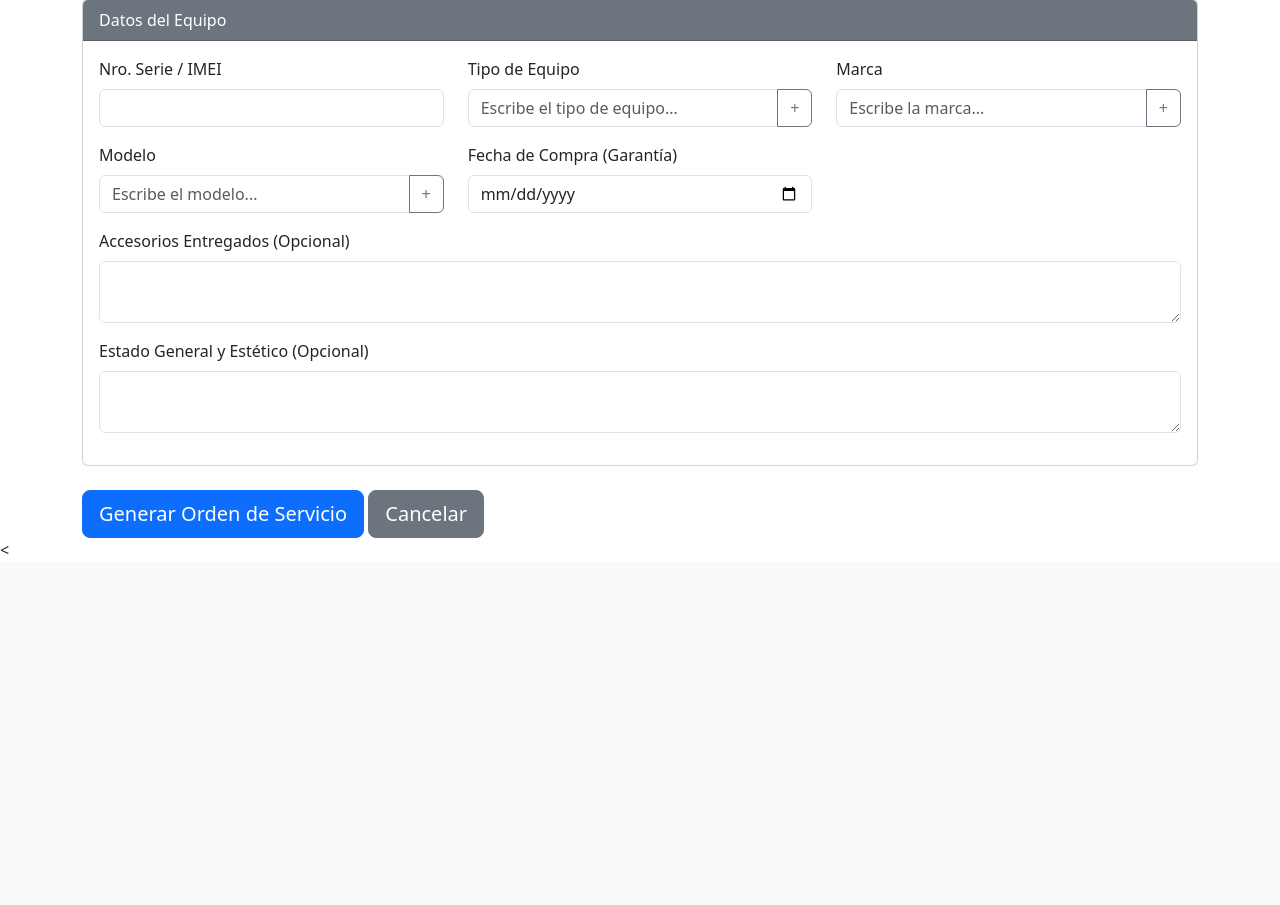
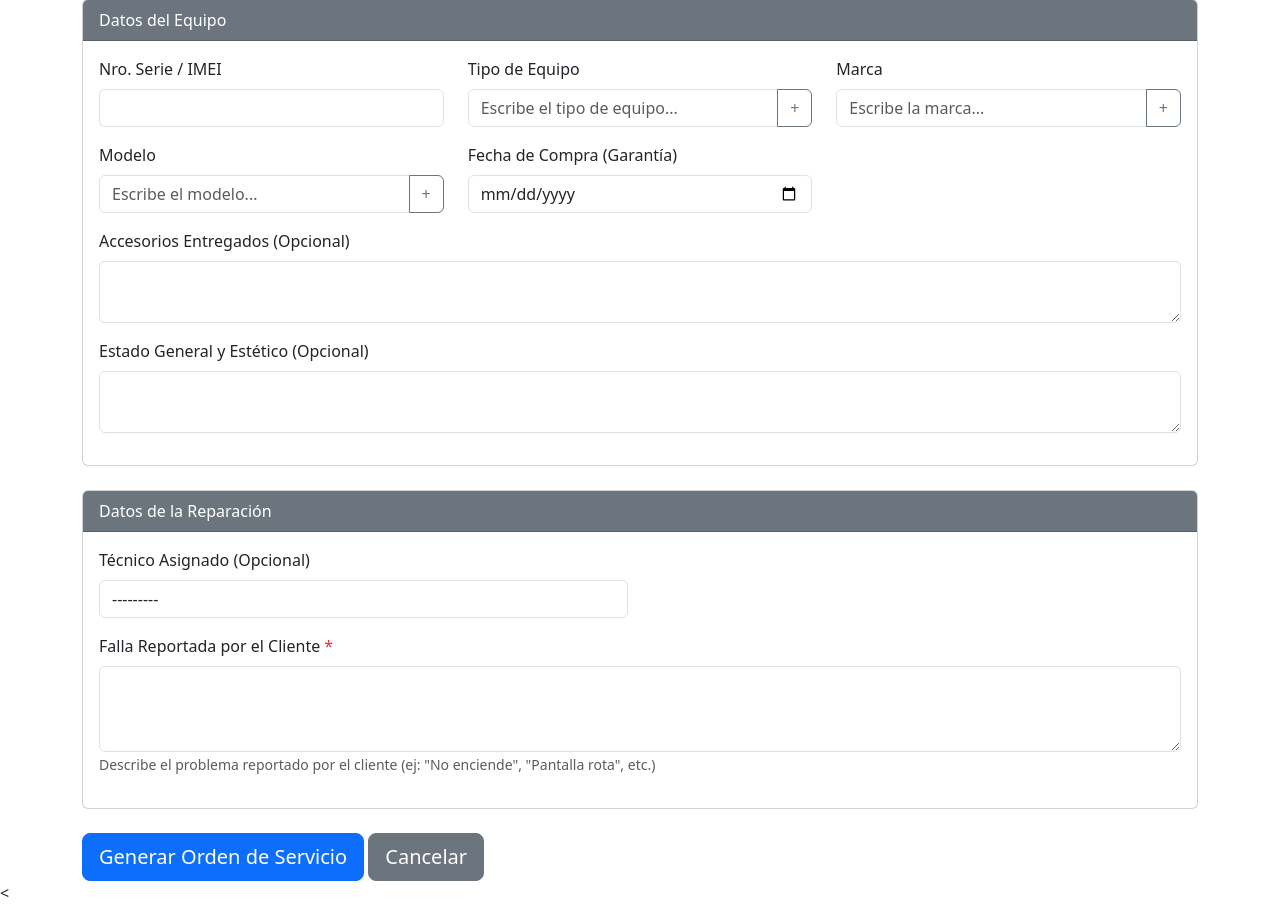
Before and after one commit to Andreswal/progsertec25.2, a Django app: page /servicios/crear/ in a window 1280 px wide. Shown: the part 431-1336 px from the top of the page. Before the commit the page ends 985 px from the top, so only its background shows below. Run offline with Django 5.2, Linux system fonts and the light colour scheme; data that the repository does not hold is empty; some libraries are stand-ins or nearby versions.

Commit message:
reparacioni de errores y creacion de campo de falla declarada

```diff
--- a/gestion_servicios/forms.py
+++ b/gestion_servicios/forms.py
@@ -1,3 +1,6 @@
+
+# gestion_servicios/forms.py
+
 from django import forms
 from .models import Cliente, Equipo, Reparacion, TipoEquipo, Marca, Modelo
 
@@ -26,16 +29,16 @@ class EquipoForm(forms.ModelForm):
     Los campos tipo, marca y modelo se envían como IDs y se convierten a objetos.
     """
 
-    # 🌟 Redefinir campos como IntegerField con HiddenInput
-    tipo = forms.IntegerField(
+    # 🌟 Redefinir campos como CharField para aceptar tanto IDs como texto
+    tipo = forms.CharField(
         required=False,
         widget=forms.HiddenInput(attrs={'id': 'id_tipo'})
     )
-    marca = forms.IntegerField(
+    marca = forms.CharField(
         required=False,
         widget=forms.HiddenInput(attrs={'id': 'id_marca'})
     )
-    modelo = forms.IntegerField(
+    modelo = forms.CharField(
         required=False,
         widget=forms.HiddenInput(attrs={'id': 'id_modelo'})
     )
--- a/gestion_servicios/templates/gestion_servicios/crear_servicio.html
+++ b/gestion_servicios/templates/gestion_servicios/crear_servicio.html
@@ -196,8 +196,46 @@
                         <div class="text-danger small">{{ error }}</div>
                     {% endfor %}
                 </div>
+
             </div>
         </div>
+
+        <!-- ============================================ -->
+    <!-- NUEVA SECCIÓN: DATOS DE LA REPARACIÓN -->
+    <!-- ============================================ -->
+    <div class="card mb-4">
+        <div class="card-header bg-secondary text-white">
+            Datos de la Reparación
+        </div>
+        <div class="card-body">
+            <!-- Técnico Asignado (Opcional) -->
+            <div class="row">
+                <div class="col-md-6 mb-3">
+                    <label for="{{ reparacion_form.tecnico_asignado.id_for_label }}" class="form-label">
+                        Técnico Asignado (Opcional)
+                    </label>
+                    {{ reparacion_form.tecnico_asignado }}
+                    {% for error in reparacion_form.tecnico_asignado.errors %}
+                        <div class="text-danger small">{{ error }}</div>
+                    {% endfor %}
+                </div>
+            </div>
+
+            <!-- Falla Reportada (OBLIGATORIO) -->
+            <div class="mb-3">
+                <label for="{{ reparacion_form.falla_reportada.id_for_label }}" class="form-label">
+                    Falla Reportada por el Cliente <span class="text-danger">*</span>
+                </label>
+                {{ reparacion_form.falla_reportada }}
+                {% for error in reparacion_form.falla_reportada.errors %}
+                    <div class="text-danger small">{{ error }}</div>
+                {% endfor %}
+                <small class="form-text text-muted">
+                    Describe el problema reportado por el cliente (ej: "No enciende", "Pantalla rota", etc.)
+                </small>
+            </div>
+        </div>
+    </div>
 
         <button type="submit" class="btn btn-primary btn-lg">Generar Orden de Servicio</button>
         <a href="{% url 'lista_servicios' %}" class="btn btn-secondary btn-lg">Cancelar</a>
@@ -647,4 +685,91 @@
         });
     });
     </script>
+
+<script>
+    // ============================================
+    // VALIDACIÓN ANTES DE ENVIAR EL FORMULARIO
+    // Asegura que los campos hidden tengan valores
+    // ============================================
+    document.addEventListener('DOMContentLoaded', function() {
+        const form = document.querySelector('form[method="post"]');
+
+        if (form) {
+            form.addEventListener('submit', function(e) {
+                // 🌟 PASO 1: Capturar campos de autocompletado
+                const inputTipo = document.getElementById('tipo-autocomplete-input');
+                const hiddenTipo = document.getElementById('id_tipo');
+
+                const inputMarca = document.getElementById('marca-autocomplete-input');
+                const hiddenMarca = document.getElementById('id_marca');
+
+                const inputModelo = document.getElementById('modelo-autocomplete-input');
+                const hiddenModelo = document.getElementById('id_modelo');
+
+                // 🌟 PASO 2: Si el usuario escribió texto pero no seleccionó de la lista,
+                // copiar el texto al campo hidden para que Django lo procese
+
+                if (inputTipo && inputTipo.value && !hiddenTipo.value) {
+                    console.log('⚠️ Tipo no tiene ID, usando texto:', inputTipo.value);
+                    hiddenTipo.value = inputTipo.value;
+                }
+
+                if (inputMarca && inputMarca.value && !hiddenMarca.value) {
+                    console.log('⚠️ Marca no tiene ID, usando texto:', inputMarca.value);
+                    hiddenMarca.value = inputMarca.value;
+                }
+
+                if (inputModelo && inputModelo.value && !hiddenModelo.value) {
+                    console.log('⚠️ Modelo no tiene ID, usando texto:', inputModelo.value);
+                    hiddenModelo.value = inputModelo.value;
+                }
+
+                // 🌟 PASO 3: Debug - Ver qué valores se enviarán
+                console.log('📤 Valores a enviar:');
+                console.log('  Tipo:', hiddenTipo ? hiddenTipo.value : 'N/A');
+                console.log('  Marca:', hiddenMarca ? hiddenMarca.value : 'N/A');
+                console.log('  Modelo:', hiddenModelo ? hiddenModelo.value : 'N/A');
+
+                // Permitir que el formulario se envíe
+                return true;
+            });
+        }
+    });
+    </script>
+
+<script>
+    // ============================================
+    // DEBUG: Mostrar errores del formulario en la consola
+    // ============================================
+    document.addEventListener('DOMContentLoaded', function() {
+        console.log('🔍 Iniciando debug de formulario...');
+
+        // Buscar todos los elementos con clase 'text-danger' (errores de Django)
+        const errores = document.querySelectorAll('.text-danger');
+
+        if (errores.length > 0) {
+            console.log('❌ ERRORES ENCONTRADOS EN EL FORMULARIO:');
+            errores.forEach((error, index) => {
+                // Buscar el campo asociado (el label anterior)
+                const campo = error.closest('.mb-3, .col-md-3, .col-md-4, .col-md-6');
+                const label = campo ? campo.querySelector('label') : null;
+                const nombreCampo = label ? label.textContent.trim() : 'Campo desconocido';
+
+                console.log(`  ${index + 1}. ${nombreCampo}: ${error.textContent.trim()}`);
+            });
+        } else {
+            console.log('✅ No se encontraron errores visibles en el formulario');
+        }
+
+        // Verificar valores de campos ocultos
+        console.log('\n📋 Valores actuales de campos ocultos:');
+        const hiddenTipo = document.getElementById('id_tipo');
+        const hiddenMarca = document.getElementById('id_marca');
+        const hiddenModelo = document.getElementById('id_modelo');
+
+        console.log('  Tipo:', hiddenTipo ? hiddenTipo.value : 'N/A');
+        console.log('  Marca:', hiddenMarca ? hiddenMarca.value : 'N/A');
+        console.log('  Modelo:', hiddenModelo ? hiddenModelo.value : 'N/A');
+    });
+    </script>
 {% endblock scripts %}
--- a/gestion_servicios/views.py
+++ b/gestion_servicios/views.py
@@ -52,7 +52,30 @@ class ReparacionListView(ListView):
 class ReparacionCreateView(View):
     template_name = 'gestion_servicios/crear_servicio.html'
 
+    def get_context_data(self, cliente_form=None, equipo_form=None, reparacion_form=None):
+        """Función auxiliar para generar el contexto (formularios)"""
+        return {
+            'cliente_form': cliente_form or ClienteForm(),
+            'equipo_form': equipo_form or EquipoForm(),
+            'reparacion_form': reparacion_form or ReparacionForm(),
+        }
+
+    def get(self, request):
+        """Muestra los formularios vacíos"""
+        return render(request, self.template_name, self.get_context_data())
+
+    @transaction.atomic
     def post(self, request, *args, **kwargs):
+        """Procesa el formulario de creación de Orden de Servicio"""
+
+        # 🔍 DEBUG: Ver todos los datos POST recibidos
+        print("=" * 60)
+        print("📥 Datos POST recibidos:")
+        for key, value in request.POST.items():
+            if key != 'csrfmiddlewaretoken':
+                print(f"  {key}: {value}")
+        print("=" * 60)
+
         # 1. Instanciar los formularios con los datos del POST
         cliente_form = ClienteForm(request.POST)
         equipo_form = EquipoForm(request.POST)
@@ -63,126 +86,56 @@ class ReparacionCreateView(View):
 
             # --- Lógica de Guardado (Solo si todos son válidos) ---
 
-            cliente = cliente_form.save(commit=False)
-            equipo = equipo_form.save(commit=False)
+            # 3. Manejo del Cliente
+            cliente_clave = request.POST.get('clave')
+            try:
+                # Si el cliente ya existe (por clave), lo reutilizamos
+                cliente = Cliente.objects.get(clave=cliente_clave)
+                print(f"✅ Cliente existente encontrado: {cliente.nombre}")
+            except Cliente.DoesNotExist:
+                # Si no existe, creamos uno nuevo
+                cliente = cliente_form.save()
+                print(f"✅ Cliente nuevo creado: {cliente.nombre}")
 
-            # 1. Búsqueda y Manejo del Cliente existente
+            # 4. Manejo del Equipo
+            equipo_serie = request.POST.get('serie_imei')
             try:
-                # Si el cliente ya existe (por clave), NO lo creamos.
-                cliente_existente = Cliente.objects.get(clave=cliente.clave)
-                cliente = cliente_existente
-            except Cliente.DoesNotExist:
-                # Si no existe, lo guardamos en la DB
-                cliente.save()
+                # Si el equipo ya existe (por serie), lo reutilizamos
+                equipo = Equipo.objects.get(serie_imei=equipo_serie)
+                print(f"✅ Equipo existente encontrado: {equipo.serie_imei}")
+            except Equipo.DoesNotExist:
+                # Si no existe, creamos uno nuevo
+                equipo = equipo_form.save(commit=False)
+                equipo.cliente = cliente
+                equipo.save()
+                print(f"✅ Equipo nuevo creado: {equipo.serie_imei}")
 
-            # 2. Búsqueda y Manejo del Equipo existente
-            try:
-                # Si el equipo ya existe (por SN), NO lo creamos.
-                equipo_existente = Equipo.objects.get(numero_serie=equipo.numero_serie)
-                equipo = equipo_existente
-            except Equipo.DoesNotExist:
-                # Si no existe, lo guardamos en la DB
-                equipo.save()
-
-            # 3. Guardar la Reparación
+            # 5. Crear la Reparación
             reparacion = reparacion_form.save(commit=False)
             reparacion.cliente = cliente
             reparacion.equipo = equipo
             reparacion.save()
 
-            messages.success(request, f"Orden de Servicio #{reparacion.pk} generada con éxito.")
+            messages.success(request, f"✅ Orden de Servicio #{reparacion.pk} generada con éxito.")
             return redirect('lista_servicios')
 
-        # 3. Si algún formulario NO es válido (Invalido)
+        # 6. Si algún formulario NO es válido
         else:
-            # Si la validación falla, renderiza la plantilla con los formularios y sus errores
-            context = self.get_context_data() # Obtiene los formularios limpios (pero no es lo que queremos)
+            # 🔍 DEBUG: Mostrar errores detallados
+            print("❌ ERRORES DE VALIDACIÓN:")
+            if not cliente_form.is_valid():
+                print("  Cliente Form Errors:", cliente_form.errors)
+            if not equipo_form.is_valid():
+                print("  Equipo Form Errors:", equipo_form.errors)
+            if not reparacion_form.is_valid():
+                print("  Reparación Form Errors:", reparacion_form.errors)
+            print("=" * 60)
 
-            # Sobrescribimos el contexto con los formularios que contienen los datos POST y los errores
-            context['cliente_form'] = cliente_form
-            context['equipo_form'] = equipo_form
-            context['reparacion_form'] = reparacion_form
-
-            # Mensaje general para el usuario
-            messages.error(request, "Error de validación: Por favor, revisa los campos marcados en rojo.")
+            # Renderizar con los errores
+            context = self.get_context_data(cliente_form, equipo_form, reparacion_form)
+            messages.error(request, "❌ Error de validación: Por favor, revisa los campos marcados en rojo.")
 
             return render(request, self.template_name, context)
-
-
-    def get_context_data(self, cliente_form=None, equipo_form=None, reparacion_form=None):
-        # Función auxiliar para generar el contexto (formularios)
-        return {
-            'cliente_form': cliente_form or ClienteForm(),
-            'equipo_form': equipo_form or EquipoForm(),
-            'reparacion_form': reparacion_form or ReparacionForm(),
-        }
-
-    def get(self, request):
-        # Muestra los formularios vacíos
-        return render(request, self.template_name, self.get_context_data())
-
-    @transaction.atomic # Asegura la integridad de los 3 pasos (Cliente, Equipo, Reparación)
-    def post(self, request):
-        cliente_form = ClienteForm(request.POST)
-        equipo_form = EquipoForm(request.POST)
-        reparacion_form = ReparacionForm(request.POST)
-
-        # 1. Búsqueda de Cliente por 'clave' (DNI/RUC)
-        cliente_clave = request.POST.get('clave')
-        cliente_existente = None
-
-        if cliente_clave:
-            try:
-                # Intenta encontrar un cliente con esa clave
-                cliente_existente = Cliente.objects.get(clave=cliente_clave)
-            except Cliente.DoesNotExist:
-                pass # Si no existe, cliente_existente sigue siendo None
-
-
-        # 2. VALIDACIÓN Y CREACIÓN
-
-        # Caso A: Cliente EXISTE. Solo validamos Equipo y Reparación.
-        if cliente_existente and equipo_form.is_valid() and reparacion_form.is_valid():
-
-            # 2a. Crear el Equipo
-            nuevo_equipo = equipo_form.save(commit=False)
-            nuevo_equipo.cliente = cliente_existente # Asignamos el cliente encontrado
-            nuevo_equipo.save()
-
-            # 2b. Crear la Reparación
-            nueva_reparacion = reparacion_form.save(commit=False)
-            nueva_reparacion.cliente = cliente_existente
-            nueva_reparacion.equipo = nuevo_equipo
-            nueva_reparacion.save()
-
-            return redirect('lista_servicios') # Éxito
-
-        # Caso B: Cliente NO EXISTE (o no se encontró la clave). Validamos TODO.
-        elif cliente_existente is None and cliente_form.is_valid() and equipo_form.is_valid() and reparacion_form.is_valid():
-
-            # 2c. Crear el Cliente nuevo (la clave es válida)
-            nuevo_cliente = cliente_form.save()
-
-            # 2d. Crear el Equipo
-            nuevo_equipo = equipo_form.save(commit=False)
-            nuevo_equipo.cliente = nuevo_cliente
-            nuevo_equipo.save()
-
-            # 2e. Crear la Reparación
-            nueva_reparacion = reparacion_form.save(commit=False)
-            nueva_reparacion.cliente = nuevo_cliente
-            nueva_reparacion.equipo = nuevo_equipo
-            nueva_reparacion.save()
-
-            return redirect('lista_servicios') # Éxito
-
-        # Caso C: FALLA EN LA VALIDACIÓN (Error en algún campo)
-        else:
-            # Si hay error, se re-renderiza con los datos POST y errores.
-            # Aquí podrías agregar lógica para precargar los datos del cliente
-            # si el único error es que el equipo/reparacion falló.
-            return render(request, self.template_name, self.get_context_data(cliente_form, equipo_form, reparacion_form))
-
 
 
 class ReparacionUpdateView(UpdateView):
```
Also changed, not shown: db.sqlite3.
